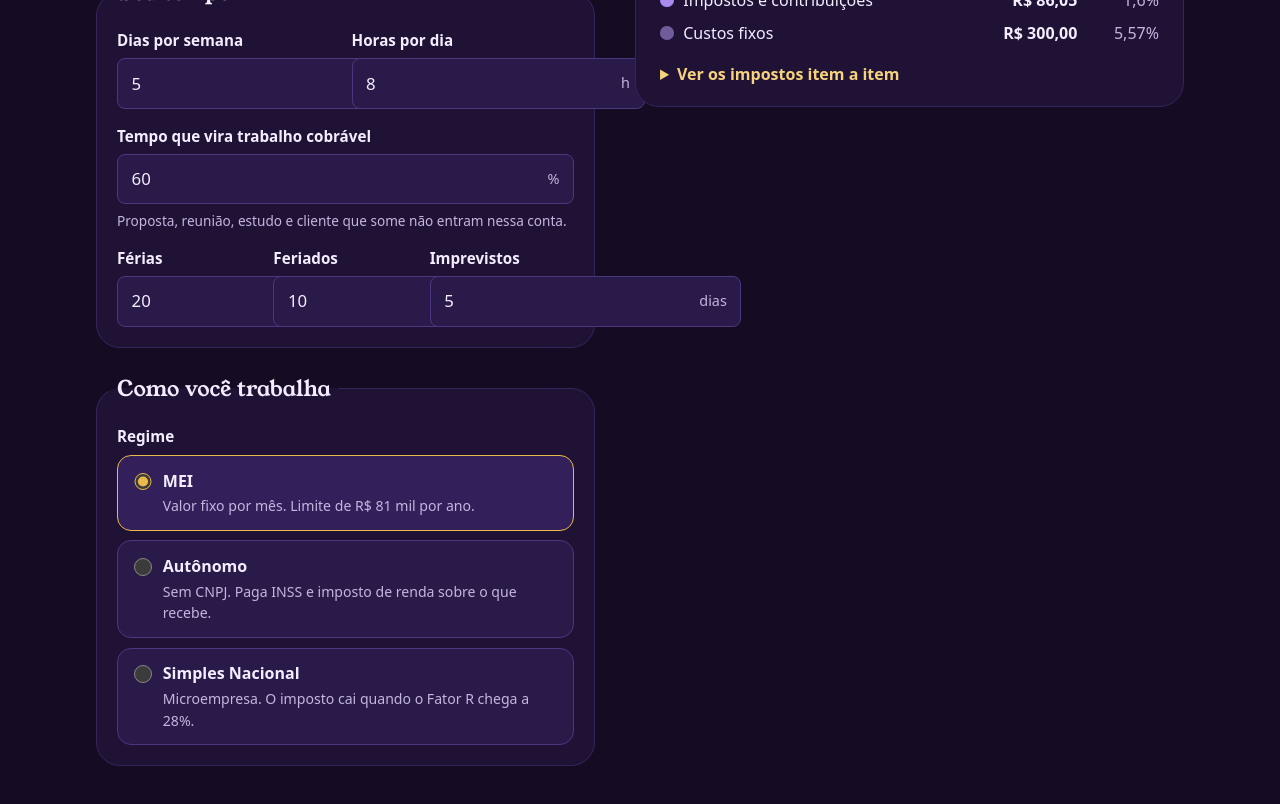
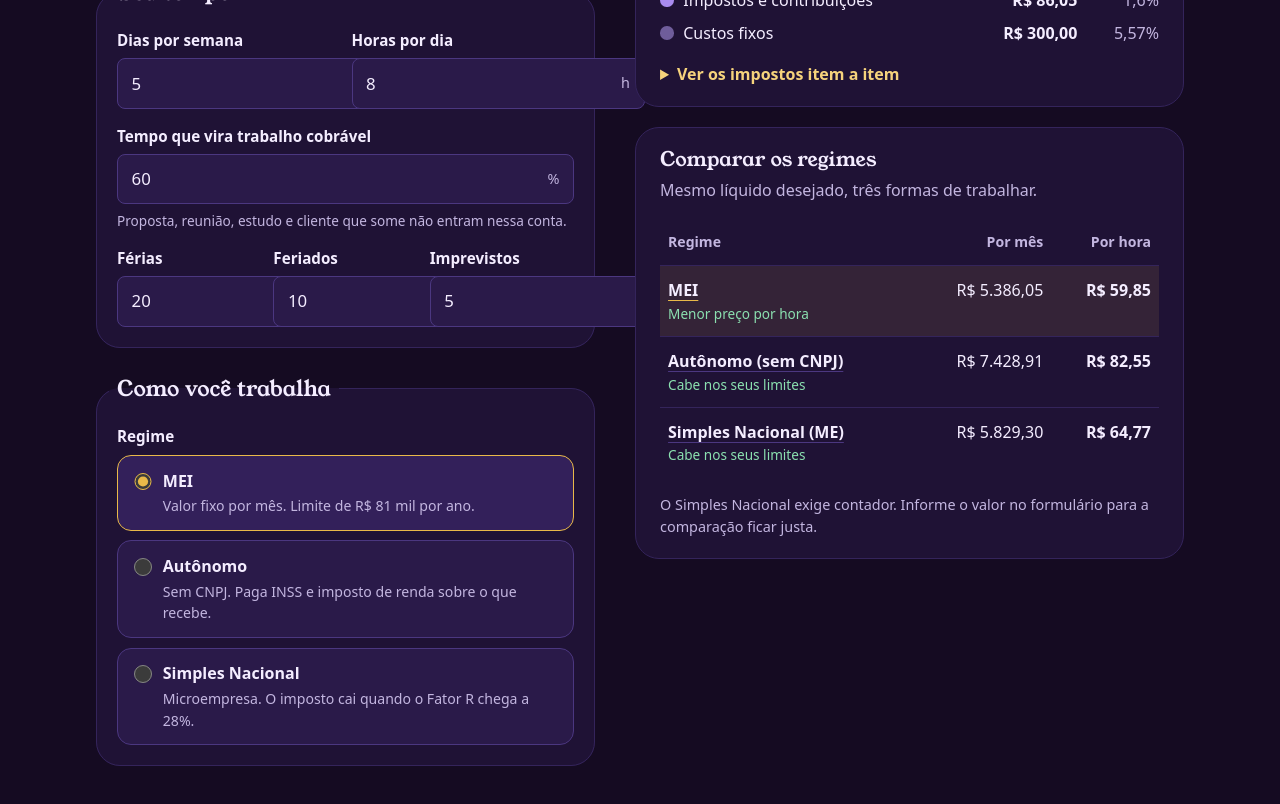
Before and after one commit to GabriellaCMaciel/nao-trabalho-de-graca, a React (Vite) app: page / in a window 1280 px wide. Shown: the part 820-1624 px from the top of the page. Built offline with nearby package versions, Linux system fonts and the light colour scheme.

Commit message:
feat(ui): compare the three regimes side by side

```diff
--- a/src/App.jsx
+++ b/src/App.jsx
@@ -1,6 +1,7 @@
 import { useMemo, useState } from 'react'
 import Breakdown from './components/Breakdown.jsx'
 import InputForm from './components/InputForm.jsx'
+import RegimeComparison from './components/RegimeComparison.jsx'
 import PriceHero from './components/PriceHero.jsx'
 import { calculatePricing } from './domain/pricing.js'
 import { ENTRADAS_PADRAO, validateInputs } from './domain/validation.js'
@@ -46,6 +47,13 @@ export default function App() {
             <>
               <PriceHero result={pricing.selected} workload={pricing.workload} />
               {pricing.selected.calc && <Breakdown result={pricing.selected} />}
+              <RegimeComparison
+                byRegime={pricing.byRegime}
+                best={pricing.best}
+                selected={validation.values.regime}
+                semContador={validation.values.accountantCost === 0}
+                onSelect={(regime) => handleChange('regime', regime)}
+              />
             </>
           ) : (
             <p className="results__empty">
--- /dev/null
+++ b/src/components/RegimeComparison.jsx
@@ -0,0 +1,68 @@
+import { formatBRL } from '../domain/money.js'
+import { REGIME_LABELS } from '../domain/regimes/index.js'
+
+const MOTIVOS = {
+  'mei-limit': 'Passa do limite de R$ 81 mil por ano do MEI',
+  'simples-limit': 'Passa do limite de R$ 4,8 milhões por ano do Simples',
+  unreachable: 'Não foi possível calcular',
+}
+
+/**
+ * Compara o preço necessário nos três regimes, para o mesmo líquido desejado.
+ * Clicar no nome do regime troca o regime usado no resto da tela.
+ *
+ * @param {object} props
+ * @param {Record<string, object>} props.byRegime  resultado de priceForRegime por regime
+ * @param {string|null} props.best                 regime viável com menor preço por hora
+ * @param {string} props.selected                  regime escolhido agora
+ * @param {boolean} props.semContador              true se o contador está em R$ 0
+ * @param {(regime: string) => void} props.onSelect
+ */
+export default function RegimeComparison({ byRegime, best, selected, semContador, onSelect }) {
+  const linhas = Object.values(byRegime)
+
+  return (
+    <section className="panel" aria-labelledby="compare-title">
+      <h2 id="compare-title" className="panel__title">
+        Comparar os regimes
+      </h2>
+      <p className="panel__lead">Mesmo líquido desejado, três formas de trabalhar.</p>
+
+      <table className="compare">
+        <caption className="visually-hidden">Preço necessário por regime</caption>
+        <thead>
+          <tr>
+            <th scope="col">Regime</th>
+            <th scope="col">Por mês</th>
+            <th scope="col">Por hora</th>
+          </tr>
+        </thead>
+        <tbody>
+          {linhas.map((r) => {
+            const escolhido = r.regime === selected
+            return (
+              <tr key={r.regime} className={escolhido ? 'is-selected' : undefined}>
+                <th scope="row">
+                  <button type="button" className="compare__pick" aria-pressed={escolhido} onClick={() => onSelect(r.regime)}>
+                    {REGIME_LABELS[r.regime]}
+                  </button>
+                  <span className={`compare__status${r.feasible ? '' : ' is-blocked'}`}>
+                    {!r.feasible ? MOTIVOS[r.reasons[0]] : r.regime === best ? 'Menor preço por hora' : 'Cabe nos seus limites'}
+                  </span>
+                </th>
+                <td>{r.grossMonthly ? formatBRL(r.grossMonthly) : '-'}</td>
+                <td className="compare__hour">{r.hourly ? formatBRL(r.hourly) : '-'}</td>
+              </tr>
+            )
+          })}
+        </tbody>
+      </table>
+
+      {semContador && (
+        <p className="panel__note">
+          O Simples Nacional exige contador. Informe o valor no formulário para a comparação ficar justa.
+        </p>
+      )}
+    </section>
+  )
+}
--- a/src/styles/results.css
+++ b/src/styles/results.css
@@ -156,3 +156,78 @@
   color: var(--muted);
   font-size: 0.92rem;
 }
+
+.panel__lead {
+  margin-top: -0.5rem;
+  color: var(--muted);
+}
+
+.panel__note {
+  color: var(--muted);
+  font-size: 0.9rem;
+}
+
+.compare {
+  width: 100%;
+  border-collapse: collapse;
+}
+
+.compare th,
+.compare td {
+  padding: 0.75rem 0.5rem;
+  border-top: 1px solid var(--line-soft);
+  text-align: left;
+  vertical-align: top;
+}
+
+.compare thead th {
+  border-top: 0;
+  color: var(--muted);
+  font-size: 0.88rem;
+  font-weight: 600;
+}
+
+.compare td {
+  text-align: right;
+  white-space: nowrap;
+}
+
+.compare thead th:not(:first-child) {
+  text-align: right;
+}
+
+.compare__hour {
+  font-weight: 700;
+}
+
+.compare tr.is-selected {
+  background: rgba(233, 185, 73, 0.1);
+}
+
+.compare__pick {
+  padding: 0;
+  background: none;
+  border: 0;
+  color: var(--text);
+  font: inherit;
+  font-weight: 700;
+  text-decoration: underline;
+  text-decoration-color: var(--line);
+  text-underline-offset: 0.25em;
+  cursor: pointer;
+}
+
+.compare__pick[aria-pressed='true'] {
+  text-decoration-color: var(--gold);
+}
+
+.compare__status {
+  display: block;
+  color: var(--ok);
+  font-size: 0.85rem;
+  font-weight: 400;
+}
+
+.compare__status.is-blocked {
+  color: var(--danger);
+}
```
Also changed, not shown: 1 other file (tests, documents, lock files or other folders).
